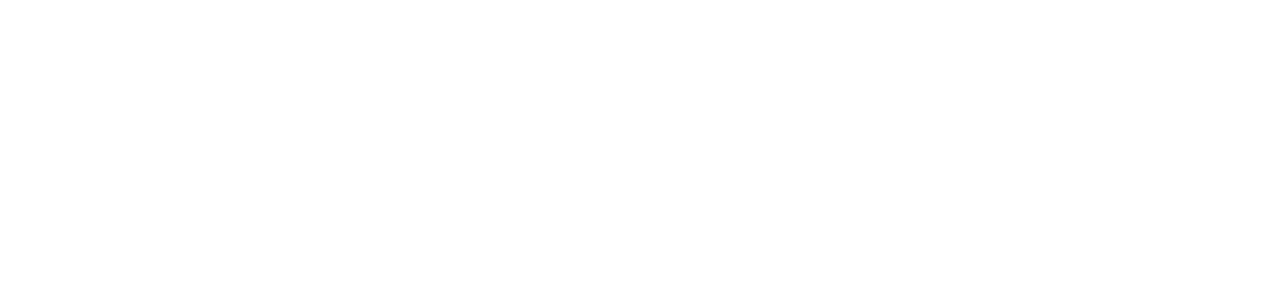
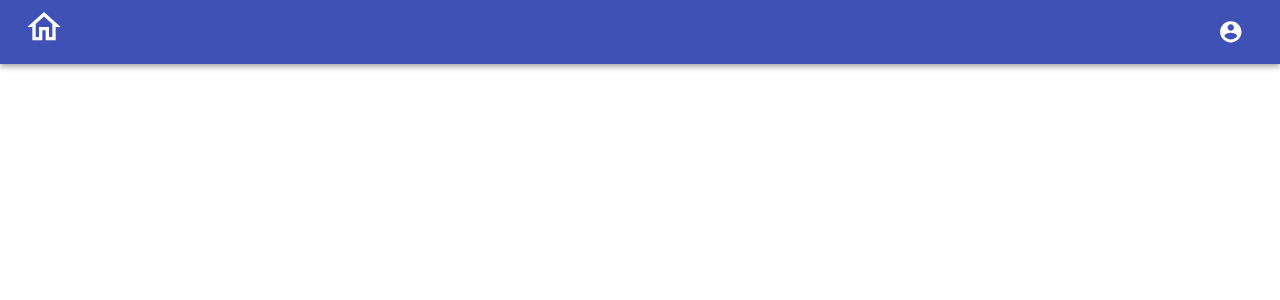
Before and after one commit to jareehd/VOCAL-FOR-LOCAL, a React (Create React App) app in the folder client/: page /#/display in a window 1280 px wide. Shown: the top 300 px of the page. Built offline with nearby package versions, Linux system fonts and the light colour scheme.

Commit message:
added header

```diff
--- a/client/src/App.js
+++ b/client/src/App.js
@@ -5,6 +5,7 @@
 import { LoginPrivateRoute } from "./Components/LoginPrivateRoute";
 import { PrivateRoute } from "./Components/PrivateRoute";
 import LandingPage from "./Components/LandingPage";
+import Header from './Components/Header';
 
 
 function App() {
@@ -14,7 +15,13 @@
         <Switch>
           <LoginPrivateRoute exact path="/" component={SignIn} />
           <LoginPrivateRoute path="/register" component={SignUp} />
-          <PrivateRoute path="/landingpage" component={LandingPage} />
+          <Router>
+          <Header/>
+          <Switch>
+           <PrivateRoute path="/landingpage" component={LandingPage} />
+
+          </Switch>
+          </Router>
           </Switch>
 
           </Router>
--- /dev/null
+++ b/client/src/Components/Header.js
@@ -0,0 +1,125 @@
+import React from 'react';
+import { makeStyles } from '@material-ui/core/styles';
+import Grid from '@material-ui/core/Grid';
+import AppBar from '@material-ui/core/AppBar';
+import Toolbar from '@material-ui/core/Toolbar';
+import IconButton from '@material-ui/core/IconButton';
+import Typography from '@material-ui/core/Typography';
+import AccountCircle from '@material-ui/icons/AccountCircle';
+import HomeOutlinedIcon from '@material-ui/icons/HomeOutlined';
+import MenuItem from '@material-ui/core/MenuItem';
+import Menu from '@material-ui/core/Menu';
+import { Link  } from "react-router-dom";
+
+const useStyles = makeStyles((theme) => ({
+  root: {
+    flexGrow: 1,
+  },
+  title: {
+    flexGrow: 2
+  },
+}));
+
+export default function MenuAppBar() {
+  const classes = useStyles();
+  const [anchorEl, setAnchorEl] = React.useState(null);
+  const open = Boolean(anchorEl);
+
+  const handleMenu = (event) => {
+    setAnchorEl(event.currentTarget);
+  };
+
+  const handleClose = () => {
+    setAnchorEl(null);
+  };
+
+  return (
+    <div className={classes.root}>
+      <AppBar position="static">
+        <Toolbar>
+
+        <Grid container justify="space-between">
+            <Typography inline variant='h5' align="left">
+            <Link to="/landingpage" style={{ textDecoration: "none",color: "white", width: "100%" }}>
+                   <HomeOutlinedIcon style={{fontSize:'2.5rem'}} />
+            </Link>
+            </Typography>
+
+            <div inline align='right'>
+              <IconButton
+                aria-label="account of current user"
+                aria-controls="menu-appbar"
+                aria-haspopup="true"
+                onClick={handleMenu}
+                color="inherit"
+              >
+                <AccountCircle style={{fontSize:'1.6rem'}}/>
+              </IconButton>
+              <Menu
+                id="menu-appbar"
+                anchorEl={anchorEl}
+                anchorOrigin={{
+                  vertical: 'top',
+                  horizontal: 'right',
+                }}
+                keepMounted
+                transformOrigin={{
+                  vertical: 'top',
+                  horizontal: 'right',
+                }}
+                open={open}
+                onClick={handleClose}
+              >
+                <MenuItem  >
+                <Link to="/" style={{ textDecoration: "none",color: "black", width: "100%" }}>
+                   Home
+                 </Link>
+                </MenuItem>
+
+                <MenuItem  >
+                <Link to="/upload" style={{ textDecoration: "none",color: "black",width: "100%" }}>
+                   Upload Post
+                </Link>
+                </MenuItem>
+
+                <hr/>
+
+                <MenuItem  >
+                <Link to="/profile" style={{ textDecoration: "none",color: "black",width: "100%" }}>
+                   My profile
+                </Link>
+                </MenuItem>
+
+                <MenuItem  >
+                <Link to="/display" style={{ textDecoration: "none",color: "black",width: "100%" }}>
+                   My Blogs
+                </Link>
+                </MenuItem>
+
+                <MenuItem  >
+                <Link to="/update" style={{ textDecoration: "none",color: "black",width: "100%" }}>
+                   Update Profile
+                </Link>
+                </MenuItem>
+                <MenuItem  >
+                <Link to="/aboutus" style={{ textDecoration: "none",color: "black",width: "100%" }}>
+                   About Us
+                </Link>
+                </MenuItem>
+
+                <MenuItem onClick={(e) => localStorage.removeItem("token")}>
+                <Link to="/" style={{ textDecoration: "none", color: "black", width: "100%" }}>
+                   Log Out
+                </Link>
+                </MenuItem>
+
+              </Menu>
+            </div>
+        </Grid>
+
+
+        </Toolbar>
+      </AppBar>
+    </div>
+  );
+}
```
